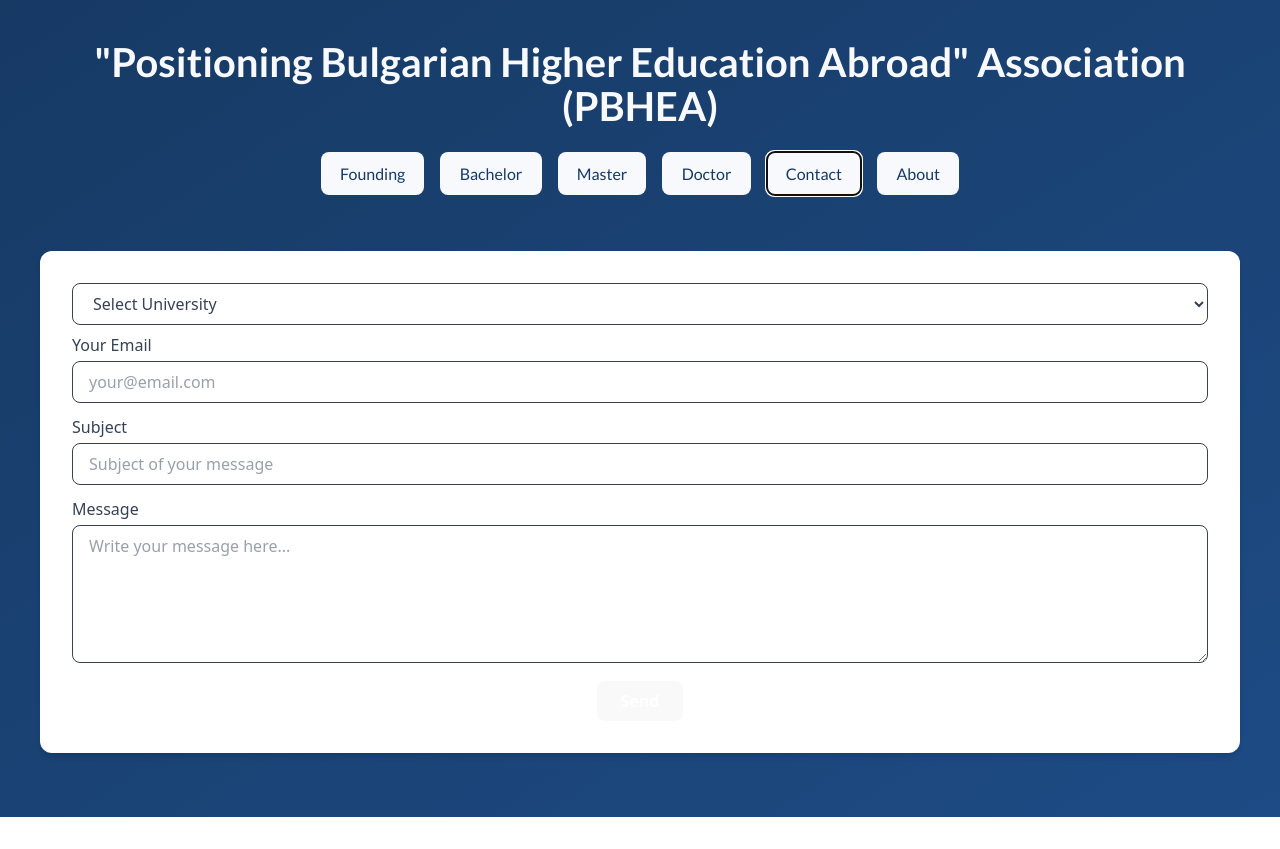
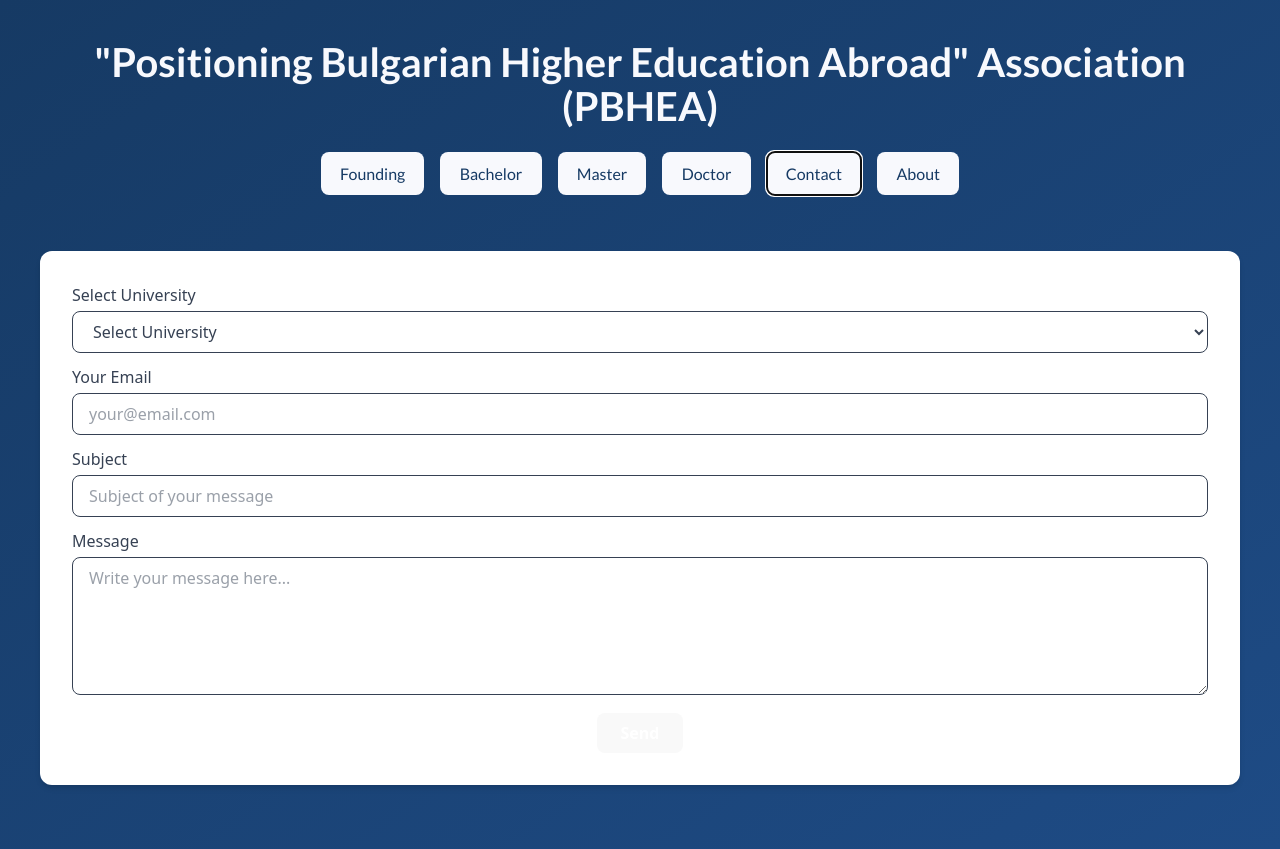
Before and after one commit to VUTP-University/pbhea-assoc, a React (Vite) app in the folder frontend/: page / in a window 1280 px wide. Both pictures are taken after a click on the button "Contact". Before the commit the page ends 817 px from the top, so only its background shows below. Built offline with nearby package versions, Linux system fonts and the light colour scheme.

Commit message:
Improved contact form:
- added university email addresses
- improved contact form UX

```diff
--- a/frontend/src/components/ContactUs.jsx
+++ b/frontend/src/components/ContactUs.jsx
@@ -1,8 +1,37 @@
 import React, { useState } from "react";
+
+// Environment variables for university emails
+const AGU_EMAIL = import.meta.env.VITE_AGU_EMAIL;
+const MU_PLEVEN_EMAIL = import.meta.env.VITE_MU_EMAIL;
+const UTP_SOFIA_EMAIL = import.meta.env.VITE_UTP_EMAIL;
+const UMG_EMAIL = import.meta.env.VITE_UMG_EMAIL;
+
+const universities = [
+  {
+    id: "agricultural-university-plovdiv",
+    name: "Agricultural University – Plovdiv",
+    email: AGU_EMAIL,
+  },
+  {
+    id: "medical-university-pleven",
+    name: "Medical University of Pleven",
+    email: MU_PLEVEN_EMAIL,
+  },
+  {
+    id: "utp-sofia",
+    name: "University of Telecommunications and Post (UTP), Sofia",
+    email: UTP_SOFIA_EMAIL,
+  },
+  {
+    id: "umg-sofia",
+    name: "University of Mining and Geology “St. Ivan Rilski”, Sofia",
+    email: UMG_EMAIL,
+  },
+];
 
 const ContactUsForm = () => {
   const [formData, setFormData] = useState({
-    university: "",
+    universityId: "",
     email: "",
     subject: "",
     message: "",
@@ -10,20 +39,25 @@ const ContactUsForm = () => {
 
   const handleChange = (e) => {
     const { id, value } = e.target;
-    setFormData({ ...formData, [id]: value });
-  };
-
-  const handleSelectChange = (e) => {
-    setFormData({ ...formData, university: e.target.value });
+    setFormData((prev) => ({ ...prev, [id]: value }));
   };
 
   const handleSubmit = async (e) => {
     e.preventDefault();
 
+    const selectedUniversity = universities.find(
+      (uni) => uni.id === formData.universityId
+    );
+
+    if (!selectedUniversity) {
+      alert("Please select a valid university.");
+      return;
+    }
+
     const payload = {
       sender: formData.email,
-      receiver_email: "karastoqnov.alexandar@gmail.com",
-      subject: `${formData.subject} - ${formData.university}`,
+      receiver_email: selectedUniversity.email,
+      subject: `${formData.subject} - ${selectedUniversity.name}`,
       email_body: formData.message,
     };
 
@@ -54,32 +88,42 @@ const ContactUsForm = () => {
   return (
     <div className="mx-auto w-full bg-white rounded-xl shadow-md p-8">
       <form className="space-y-3" onSubmit={handleSubmit}>
-        {/* Dropdown menu */}
-        <div className="flex gap-2 mb-2">
+        {/* University Dropdown */}
+        <div>
+          <label
+            htmlFor="universityId"
+            className="block text-gray-700 font-medium mb-1"
+          >
+            Select University
+          </label>
           <select
-            id="university"
+            id="universityId"
             required
-            value={formData.university}
-            onChange={handleSelectChange}
+            value={formData.universityId}
+            onChange={handleChange}
             className="px-4 py-2 w-full border rounded-lg focus:outline-none focus:ring-2 focus:ring-blue-500 text-gray-700"
           >
             <option value="" disabled>
               Select University
             </option>
-            <option value="University of Telecommunications and Post (UTP), Sofia">
-              University of Telecommunications and Post (UTP), Sofia
-            </option>
-            <option value="University of Mining and Geology “St. Ivan Rilski”, Sofia">
-              University of Mining and Geology “St. Ivan Rilski”, Sofia
-            </option>
-            <option value="Medical University of Pleven">
-              Medical University of Pleven
-            </option>
-            <option value="Agricultural University – Plovdiv">
-              Agricultural University – Plovdiv
-            </option>
+            {universities.map((uni) => (
+              <option key={uni.id} value={uni.id}>
+                {uni.name}
+              </option>
+            ))}
           </select>
         </div>
+
+        {/* Display recipient email */}
+        {formData.universityId && (
+          <p className="text-sm text-gray-500 mb-4">
+            Email will be sent to:{" "}
+            {
+              universities.find((uni) => uni.id === formData.universityId)
+                ?.email
+            }
+          </p>
+        )}
 
         {/* Email Field */}
         <div>
@@ -138,8 +182,6 @@ const ContactUsForm = () => {
           ></textarea>
         </div>
 
-        {/* File upload is ignored for now since backend does not support it */}
-
         {/* Submit Button */}
         <div className="text-center">
           <button
```
